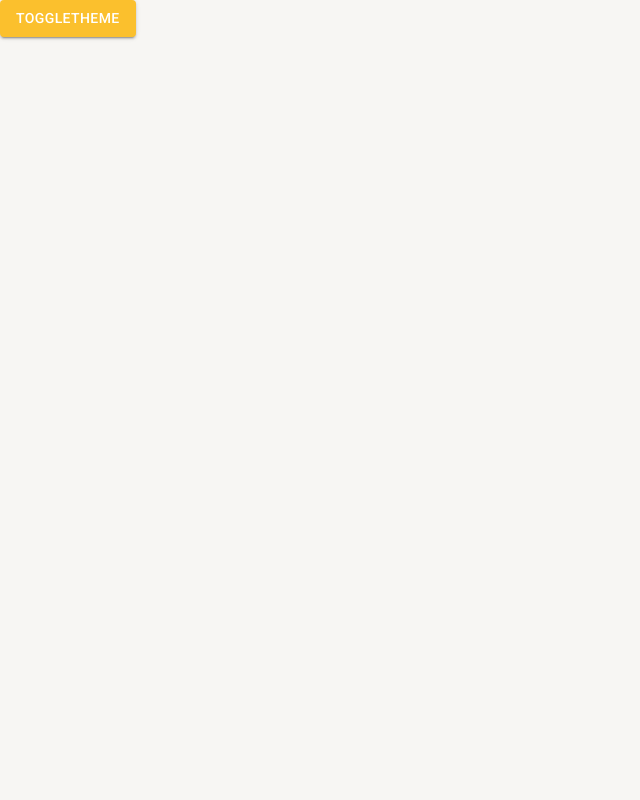
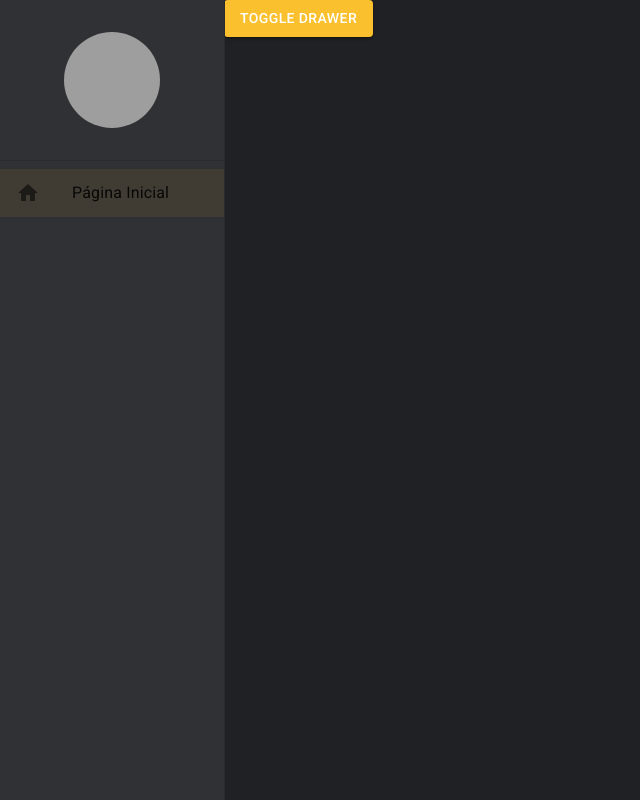
Before and after one commit to dandevweb/react-mui, a React (Vite) app: page /pagina-inicial in a window 1280 px wide. Shown: the whole page, without its empty margins (0-640 px from the left). Built offline with nearby package versions, Linux system fonts and the light colour scheme; grey boxes are pictures that could not be loaded.

Commit message:
feat: left menu responsive

```diff
--- a/package.json
+++ b/package.json
@@ -20,7 +20,11 @@
   "devDependencies": {
     "@types/react": "^18.0.26",
     "@types/react-dom": "^18.0.9",
+    "@typescript-eslint/eslint-plugin": "^5.46.1",
+    "@typescript-eslint/parser": "^5.46.1",
     "@vitejs/plugin-react": "^3.0.0",
+    "eslint": "^8.29.0",
+    "eslint-plugin-react": "^7.31.11",
     "typescript": "^4.9.3",
     "vite": "^4.0.0"
   }
--- a/src/App.tsx
+++ b/src/App.tsx
@@ -1,15 +1,20 @@
-
 import { BrowserRouter } from 'react-router-dom'
 import { AppRoutes } from './routes'
+import { LeftMenu } from './shared/components/LeftMenu'
+import { DrawerProvider } from './shared/contexts/DrawerContext'
 import { AppThemeProvider } from './shared/contexts/ThemeContext'
 
 export function App() {
 
   return (
     <AppThemeProvider>
-      <BrowserRouter>
-        <AppRoutes />
-      </BrowserRouter>
+      <DrawerProvider>
+        <BrowserRouter>
+          <LeftMenu>
+            <AppRoutes />
+          </LeftMenu>
+        </BrowserRouter>
+      </DrawerProvider>
     </AppThemeProvider>
   )
 }
--- a/src/routes/index.tsx
+++ b/src/routes/index.tsx
@@ -1,12 +1,24 @@
-import { Button } from "@mui/material";
-import { Navigate, Route, Routes } from "react-router-dom";
-import { useAppThemeContext } from "../shared/contexts";
+import { Button } from '@mui/material'
+import { useEffect } from 'react'
+import { Navigate, Route, Routes } from 'react-router-dom'
+import { useDrawerContext } from '../shared/contexts/DrawerContext'
 
 export function AppRoutes() {
-  const { toggleTheme } = useAppThemeContext()
+  const { toggleDrawerOpen, setDrawerOptions } = useDrawerContext()
+
+  useEffect(() => {
+    setDrawerOptions([
+      {
+        label: 'Página Inicial',
+        icon: 'home',
+        path: '/pagina-inicial'
+      }
+    ])
+  }, [])
+
   return (
     <Routes>
-      <Route path="/pagina-inicial" element={<Button variant="contained" color="primary" onClick={toggleTheme}>toggleTheme</Button>} />
+      <Route path="/pagina-inicial" element={<Button variant="contained" color="primary" onClick={toggleDrawerOpen}>toggle Drawer</Button>} />
 
       <Route path="*" element={<Navigate to="/pagina-inicial" />} />
     </Routes>
--- /dev/null
+++ b/src/shared/components/LeftMenu/index.tsx
@@ -0,0 +1,77 @@
+import { Avatar, Divider, Drawer, Icon, List, ListItemButton, ListItemIcon, ListItemText, useMediaQuery, useTheme } from '@mui/material'
+import { Box } from '@mui/system'
+import { ReactNode } from 'react'
+import { useMatch, useNavigate, useResolvedPath } from 'react-router-dom'
+import { useDrawerContext } from '../../contexts/DrawerContext'
+
+interface LeftMenuProvider {
+  children: ReactNode
+}
+
+interface IListItemProps {
+  to: string
+  label: string
+  icon: string
+  onClick: (() => void) | undefined
+}
+
+const ListItemLink: React.FC<IListItemProps> = ({ to, label, icon, onClick }) => {
+  const navigate = useNavigate()
+
+  const resolvedPath = useResolvedPath(to)
+  const match = useMatch({ path: resolvedPath.pathname, end: false })
+
+  const handleClick = () => {
+    navigate(to)
+    onClick?.()
+  }
+
+  return (
+    <ListItemButton selected={match} onClick={handleClick}>
+      <ListItemIcon>
+        <Icon>{icon}</Icon>
+      </ListItemIcon>
+      <ListItemText primary={label} />
+    </ListItemButton>
+  )
+}
+
+export function LeftMenu({ children }: LeftMenuProvider) {
+  const theme = useTheme()
+  const smDown = useMediaQuery(theme.breakpoints.down('sm'))
+
+  const { isDrawerOpen, toggleDrawerOpen, drawerOptions } = useDrawerContext()
+
+  return (
+    <>
+      <Drawer open={isDrawerOpen} variant={smDown ? 'temporary' : 'permanent'} onClose={toggleDrawerOpen}>
+        <Box width={theme.spacing(28)} height='100%' display='flex' flexDirection='column'>
+
+          <Box width='100%' height={theme.spacing(20)} display='flex' alignItems='center' justifyContent='center'>
+            <Avatar sx={{ width: theme.spacing(12), height: theme.spacing(12) }} src='https://github.com/dandevweb.png' />
+          </Box>
+
+          <Divider />
+
+          <Box flex={1}>
+            <List component='nav'>
+              {drawerOptions.map(drawerOption => (
+                <ListItemLink
+                  key={drawerOption.path}
+                  icon={drawerOption.icon}
+                  to={drawerOption.path}
+                  label={drawerOption.label}
+                  onClick={smDown ? toggleDrawerOpen : undefined} />
+              ))}
+            </List>
+          </Box>
+
+        </Box>
+      </Drawer>
+      <Box height='100vh' marginLeft={smDown ? 0 : theme.spacing(28)}>
+        {children}
+      </Box>
+    </>
+
+  )
+}
--- a/src/shared/components/index.ts
+++ /dev/null
@@ -1 +0,0 @@
-export { }
--- /dev/null
+++ b/src/shared/contexts/DrawerContext.tsx
@@ -0,0 +1,45 @@
+import React, { createContext, useCallback, useContext, useState } from 'react'
+
+
+
+interface IDrawerOption {
+  path: string
+  icon: string
+  label: string
+}
+
+interface IDrawerContextData {
+  isDrawerOpen: boolean
+  toggleDrawerOpen: () => void
+  drawerOptions: IDrawerOption[]
+  setDrawerOptions: (newDrawerOptions: IDrawerOption[]) => void
+}
+
+const DrawerContext = createContext({} as IDrawerContextData)
+
+export const useDrawerContext = () => {
+  return useContext(DrawerContext)
+}
+
+interface IThemeProviderProps {
+  children: React.ReactNode
+}
+
+export const DrawerProvider: React.FC<IThemeProviderProps> = ({ children }) => {
+  const [isDrawerOpen, setIsDrawerOpen] = useState(false)
+  const [drawerOptions, setDrawerOptions] = useState<IDrawerOption[]>([])
+
+  const handleSetDrawerOptions = useCallback((newDrawerOptions: IDrawerOption[]) => {
+    setDrawerOptions(newDrawerOptions)
+  }, [])
+
+  const toggleDrawerOpen = useCallback(() => {
+    setIsDrawerOpen((oldDrawerOpen) => !oldDrawerOpen)
+  }, [])
+
+  return (
+    <DrawerContext.Provider value={{ isDrawerOpen, drawerOptions, toggleDrawerOpen, setDrawerOptions: handleSetDrawerOptions }}>
+      {children}
+    </DrawerContext.Provider>
+  )
+}
--- a/src/shared/contexts/ThemeContext.tsx
+++ b/src/shared/contexts/ThemeContext.tsx
@@ -1,6 +1,6 @@
-import { ThemeProvider } from "@emotion/react";
-import { Box } from "@mui/system";
-import React, { createContext, useCallback, useContext, useMemo, useState } from "react";
+import { ThemeProvider } from '@emotion/react'
+import { Box } from '@mui/system'
+import React, { createContext, useCallback, useContext, useMemo, useState } from 'react'
 
 
 import { DarkTheme, LightTheme } from './../themes'
@@ -21,7 +21,7 @@ interface IThemeProviderProps {
 }
 
 export const AppThemeProvider: React.FC<IThemeProviderProps> = ({ children }) => {
-  const [themeName, setThemeName] = useState<'light' | 'dark'>('light')
+  const [themeName, setThemeName] = useState<'light' | 'dark'>('dark')
 
   const toggleTheme = useCallback(() => {
     setThemeName(oldThemeName => oldThemeName === 'light' ? 'dark' : 'light')
```
Also changed, not shown: .eslintrc.json (added), 1 other file (tests, documents, lock files or other folders).
